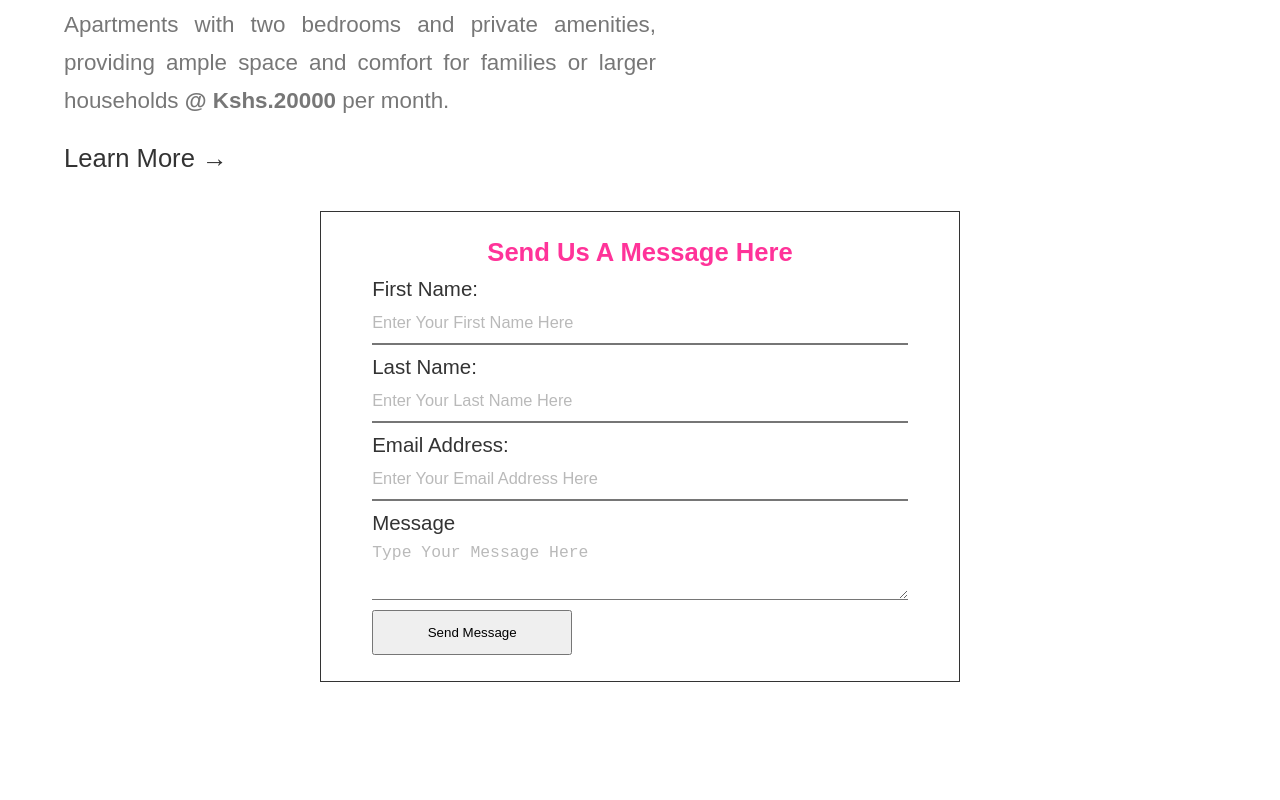
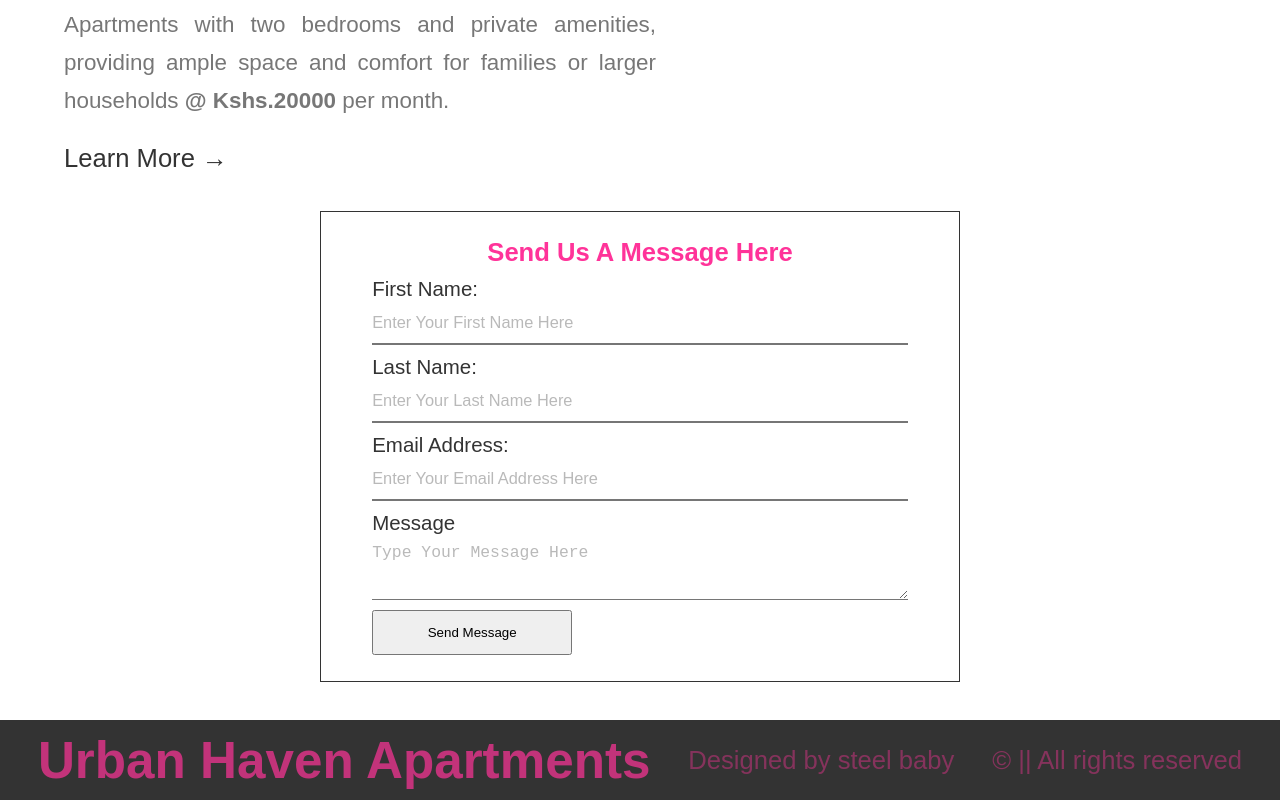
Before and after one commit to steel25baby/urban-haven, a website built with Vite: page index.html in a window 1280 px wide. Shown: the part 7202-8002 px from the top of the page. Before the commit the page ends 7884 px from the top, so only its background shows below. Built offline with nearby package versions, Linux system fonts and the light colour scheme; a web font is replaced by a local one.

Commit message:
add a footer

```diff
--- a/index.html
+++ b/index.html
@@ -192,5 +192,12 @@
       </div>
   </section>
   </div>
+  <footer>
+    <div class="footer-container">
+    <h1>Urban Haven Apartments</h1>
+    <p>Designed  by steel baby</p>
+    <p>&copy; || All rights reserved</p>
+    </div>
+  </footer>
   </body>
 </html>
--- a/style.css
+++ b/style.css
@@ -323,3 +323,22 @@ form h1{
 }
 }
 }
+.footer-container{
+  margin-top: 3%;
+  width: 100%;
+  height: 10vh;
+  background: var(--color-black);
+  display: flex;
+  justify-content: space-evenly;
+  align-items: center;
+  flex-wrap: wrap;
+  color: var(--color-primary);
+}
+.footer-container h1{
+  color: var(--color-primary);
+  opacity: .7;
+}
+.footer-container p{
+  color: var(--color-primary);
+  opacity: .4;
+}
```
